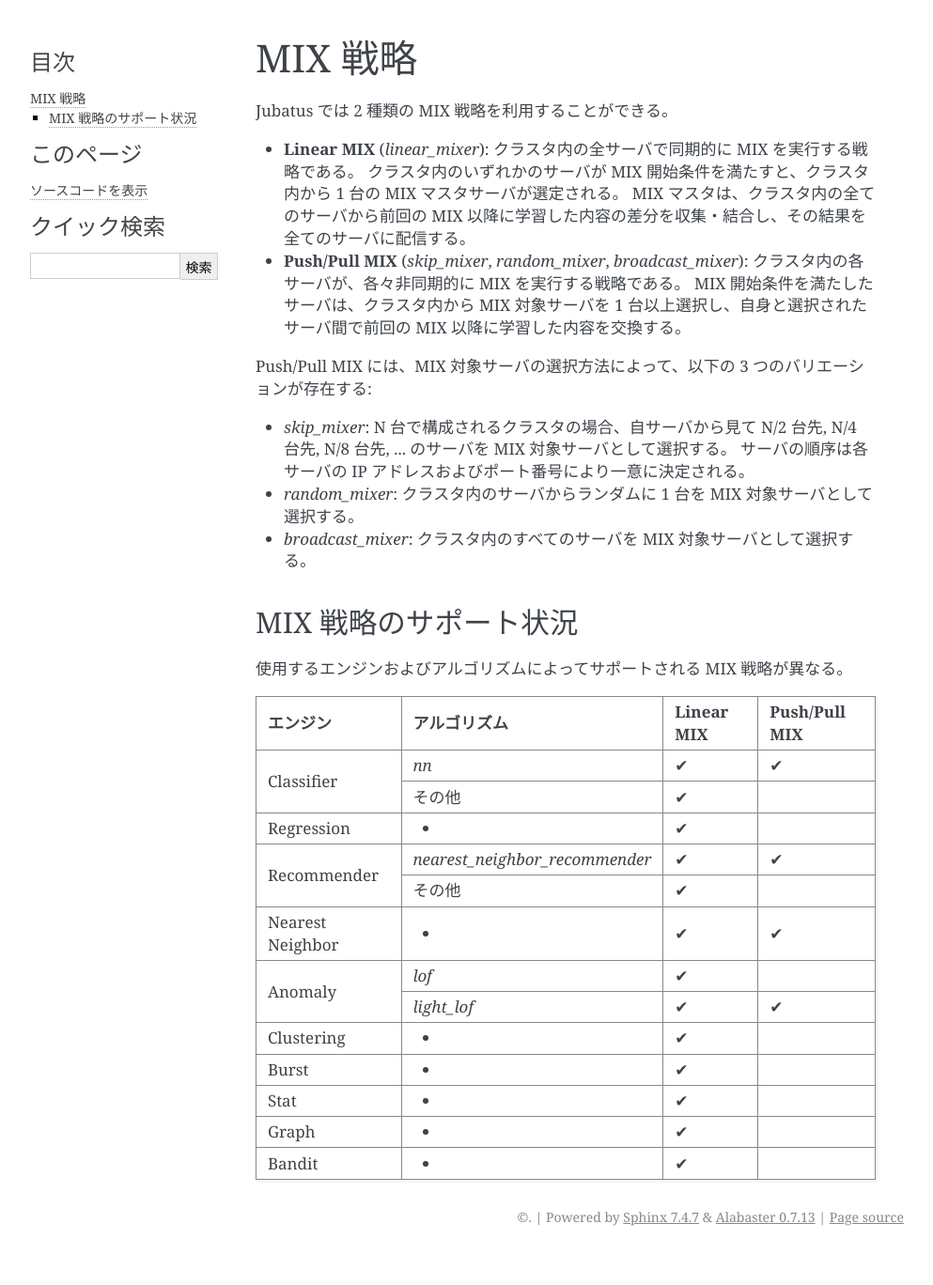
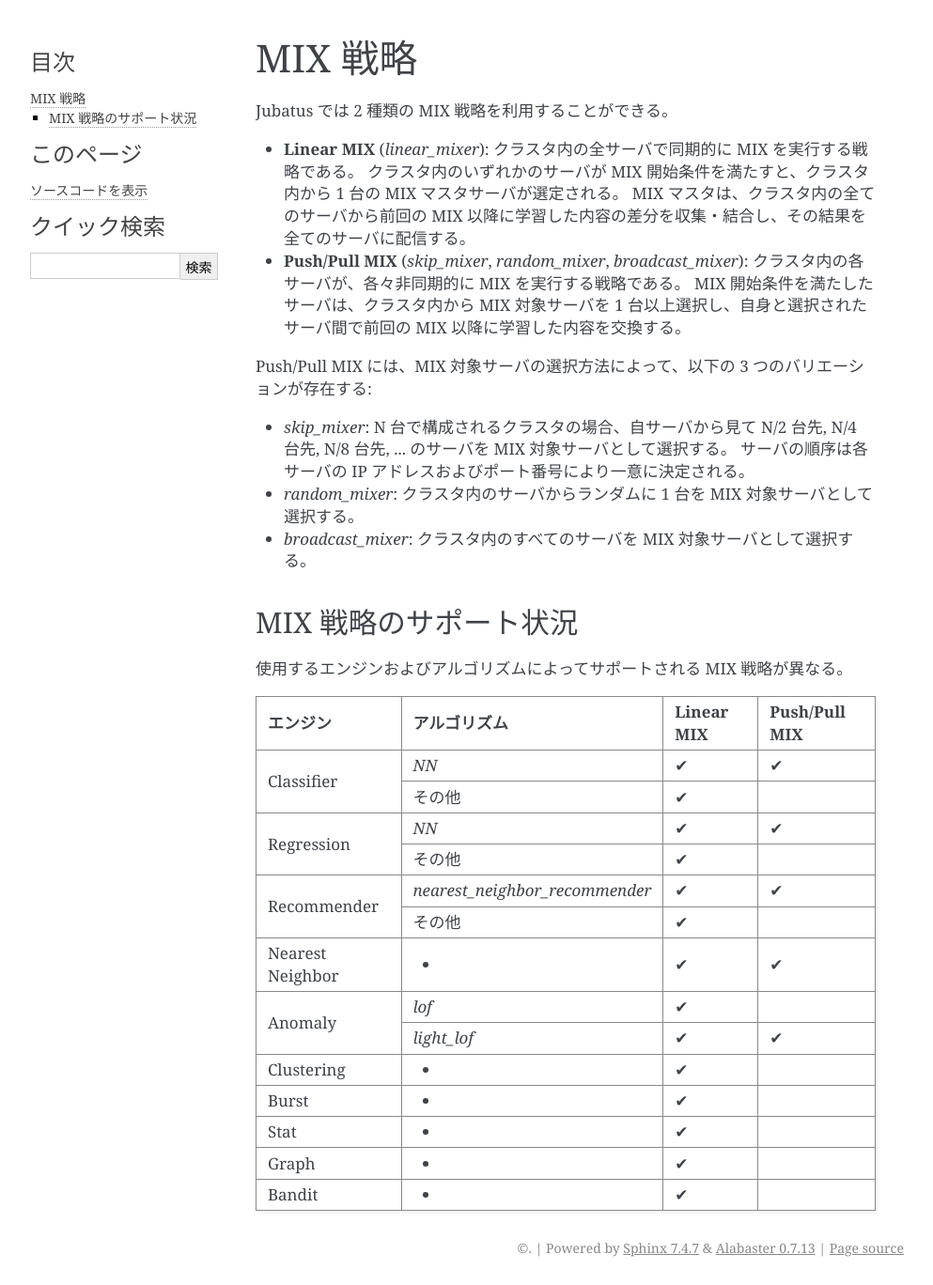
Before and after one commit to jubatus/website, a Sphinx documentation site: the page built from source/ja/tips_faqs/mix_strategy.rst, in a window 1280 px wide. Shown: the whole page at 94% size, without its empty margins (148-1141 px from the left). Built offline with Sphinx 7.4.7, drawn with Linux system fonts in a browser that asks for light colours; the version number could not be read and is left out; before the commit the page ends 1335 px from its top, so only the background shows below that.

Commit message:
fix mix support

```diff
--- a/source/en/tips_faqs/mix_strategy.rst
+++ b/source/en/tips_faqs/mix_strategy.rst
@@ -26,11 +26,13 @@
 +------------------+-----------------------------------+--------------+---------------+
 | Engine           | Algorithm                         | Linear MIX   | Push/Pull MIX |
 +==================+===================================+==============+===============+
-| Classifier       |  `nn`                             | ✔            | ✔             |
+| Classifier       |  `NN`                             | ✔            | ✔             |
 |                  +-----------------------------------+--------------+---------------+
 |                  |  Others                           | ✔            |               |
 +------------------+-----------------------------------+--------------+---------------+
-| Regression       |  -                                | ✔            |               |
+| Regression       |  `NN`                             | ✔            | ✔             |
+|                  +-----------------------------------+--------------+---------------+
+|                  |  Others                           | ✔            |               |
 +------------------+-----------------------------------+--------------+---------------+
 | Recommender      |  `nearest_neighbor_recommender`   | ✔            | ✔             |
 |                  +-----------------------------------+--------------+---------------+
--- a/source/ja/tips_faqs/mix_strategy.rst
+++ b/source/ja/tips_faqs/mix_strategy.rst
@@ -26,11 +26,13 @@
 +------------------+-----------------------------------+--------------+---------------+
 | エンジン         | アルゴリズム                      | Linear MIX   | Push/Pull MIX |
 +==================+===================================+==============+===============+
-| Classifier       |  `nn`                             | ✔            | ✔             |
+| Classifier       |  `NN`                             | ✔            | ✔             |
 |                  +-----------------------------------+--------------+---------------+
 |                  |  その他                           | ✔            |               |
 +------------------+-----------------------------------+--------------+---------------+
-| Regression       |  -                                | ✔            |               |
+| Regression       |  `NN`                             | ✔            | ✔             |
+|                  +-----------------------------------+--------------+---------------+
+|                  |  その他                           | ✔            |               |
 +------------------+-----------------------------------+--------------+---------------+
 | Recommender      |  `nearest_neighbor_recommender`   | ✔            | ✔             |
 |                  +-----------------------------------+--------------+---------------+
```
